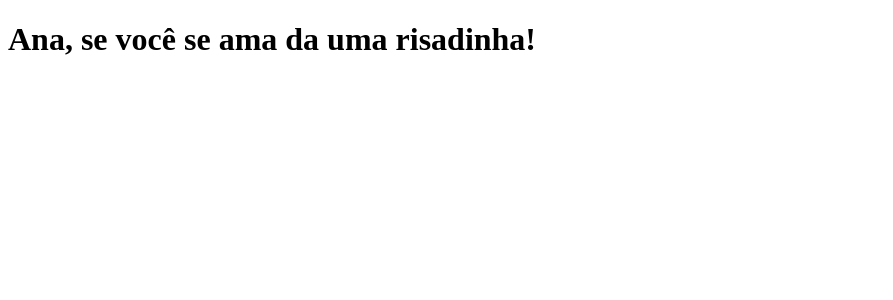
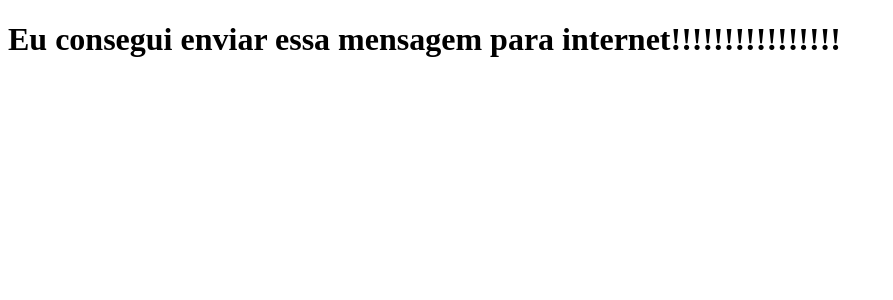
Before and after one commit to anacarolinn/clone-tabnews, a Next.js app: page / in a window 1280 px wide. Shown: the top 300 px of the page, without its empty margins (0-893 px from the left). Built offline with nearby package versions, Linux system fonts and the light colour scheme.

Commit message:
Alteração da frase

```diff
--- a/pages/index.js
+++ b/pages/index.js
@@ -1,6 +1,6 @@
 function home(){
     return <div>
-        <h1>Ana, se você se ama da uma risadinha!</h1>
+        <h1>Eu consegui enviar essa mensagem para internet!!!!!!!!!!!!!!!!</h1>
     </div>
 }
 
```
